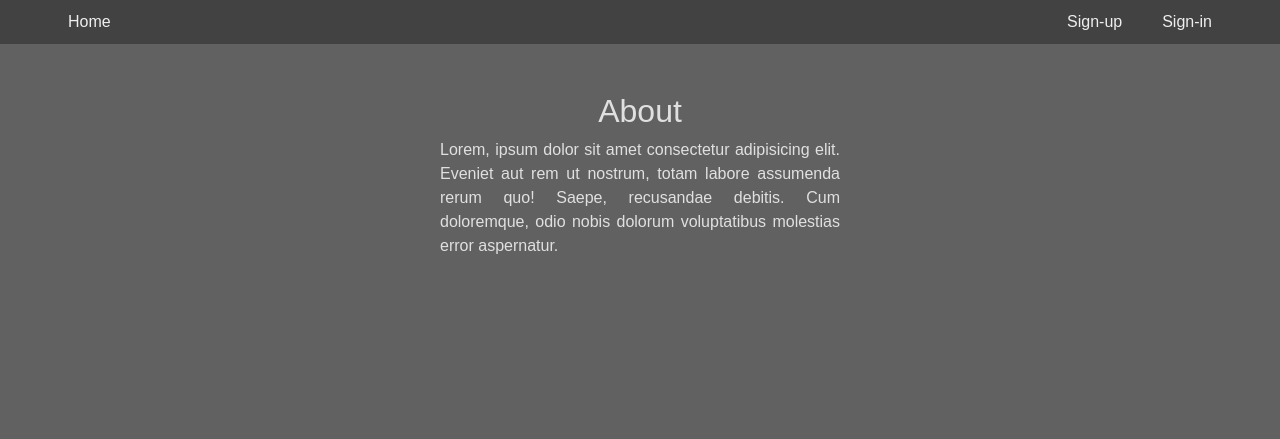
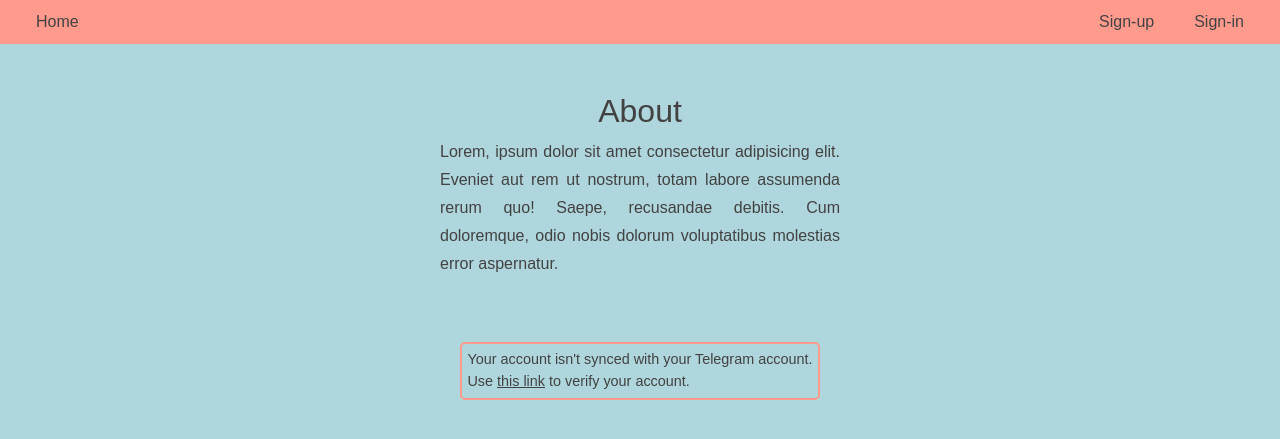
Before and after one commit to M-Moein-M/CollecticoBot, a Node server app: template views/index.handlebars in a window 1280 px wide. Shown: the top 439 px of the page. Run offline with Node 20, Linux system fonts and the light colour scheme; the template is opened without the code that fills it, so the values that code supplies are empty; some libraries are stand-ins or nearby versions; some web fonts are replaced.

Commit message:
changed a bit of style

```diff
--- a/bot.js
+++ b/bot.js
@@ -21,7 +21,7 @@ bot.command('start', (ctx) => {
     _id: userId,
   });
 
-  const replyTxt = `Okay... testing testing 1 2 3\n\nGlad we've you here. Just to get you started, here's your 6 character verification code to enter in the site to sync your Telegram accout with the account you registered:\n\n${verificationCode}`;
+  const replyTxt = `Glad we've you here. Just to get you started, here's your 6 character verification code to enter in the site to sync your Telegram accout with the account you registered: ${verificationCode}`;
   ctx.reply(replyTxt);
 });
 
--- a/public/css/style.css
+++ b/public/css/style.css
@@ -1,12 +1,21 @@
+:root {
+  /* gold */
+  --main-color: #aed6dc;
+  /* blue */
+  --secondary-color: #ff9a8d;
+  /* text */
+  --text-color: #424242;
+}
+
 * {
   font-family: 'Cantarell', sans-serif;
   font-family: 'Hind Madurai', sans-serif;
 
-  color: #e0e0e0;
+  color: var(--text-color);
 }
 
 body {
-  background-color: #616161;
+  background-color: var(--main-color);
 }
 
 .hide {
@@ -17,51 +26,25 @@ body {
   text-align: center;
 }
 
-#play-btn:focus {
-  outline: 0;
-}
-#play-btn:hover {
-  box-shadow: 2px 2px #555;
-}
-#play-btn {
-  transition-duration: 0.3s;
-
-  background-image: url('../assets/play.svg');
-  background-size: cover;
-  width: 100px;
-  height: 100px;
-  border-radius: 20px;
-  border: none;
-  background-color: inherit;
-}
-
-#level {
-  display: inline-block;
-  position: absolute;
-  top: 10px;
-  left: 10px;
-}
-
 /* signup page  */
 #signup-form,
 #signin-form,
 #verification-form {
   width: 400px;
-  border: 2px #9e9e9e solid;
+  border: 2px var(--secondary-color) solid;
   border-radius: 5px;
   padding: 20px;
 }
 
 p a {
-  color: #ffccbc;
   text-decoration: underline;
 }
 p a:hover {
-  color: #ffccbc;
   text-decoration: underline;
 }
 
-#about-game-paragraph {
+#about-paragraph {
+  line-height: 28px;
   text-align: justify;
   width: 400px;
 }
@@ -119,7 +102,7 @@ p a:hover {
   margin: 0;
   padding: 0;
 
-  background-color: #424242;
+  background-color: var(--secondary-color);
   list-style: none;
 }
 
@@ -128,14 +111,13 @@ p a:hover {
 }
 
 #header li {
-  color: #eeeeee;
   display: inline-block;
   padding: 10px 20px;
 
   transition-duration: 0.1s;
 }
 #header li:hover {
-  background-color: #757575;
+  background-color: var(--main-color);
 }
 
 .float-left {
@@ -148,9 +130,22 @@ p a:hover {
 /* showing username on header */
 #header-username {
   font-weight: bold;
-  background-color: #757575;
+  background-color: var(--main-color);
 }
 
 .alert button span {
   color: rgb(48, 48, 48);
 }
+
+.warning-paragraph {
+  padding: 5px;
+  border-radius: 5px;
+  /* background-color: var(--secondary-color); */
+  border: 2px var(--secondary-color) solid;
+  max-width: 400px;
+  font-size: 0.9rem;
+}
+.warning-paragraph a {
+  text-decoration: underline;
+  color: var(--text-color);
+}
--- a/routes/index.js
+++ b/routes/index.js
@@ -5,7 +5,7 @@ router.get('/', (req, res) => {
   res.render('index', {
     isUserLogged: req.isAuthenticated(),
     username: req.isAuthenticated() ? req.user.username : null,
-    isVerified: req.user.isVerified,
+    isVerified: req.isAuthenticated() ? req.user.isVerified : false,
   });
 });
 
--- a/views/index.handlebars
+++ b/views/index.handlebars
@@ -3,10 +3,19 @@
     <h2 class="mt-5">About</h2>
   </div>
   <div class="row justify-content-center">
-    <p id="about-game-paragraph">Lorem, ipsum dolor sit amet consectetur adipisicing elit. Eveniet aut rem ut nostrum,
+    <p id="about-paragraph">Lorem, ipsum dolor sit amet consectetur adipisicing elit. Eveniet aut rem ut nostrum,
       totam labore assumenda
       rerum quo! Saepe, recusandae debitis. Cum doloremque, odio nobis dolorum voluptatibus molestias error aspernatur.
     </p>
   </div>
 
+  {{#unless isVerified}}
+  <div class="row justify-content-center mt-5">
+    <p class="warning-paragraph">Your account isn't synced with your Telegram account.<br>Use <a
+        href="/verification">this
+        link</a> to verify your account.
+    </p>
+  </div>
+  {{/unless}}
+
 </div>
--- a/views/partials/header.handlebars
+++ b/views/partials/header.handlebars
@@ -1,5 +1,5 @@
 <ul id="header">
-  <a href="/" class="ml-5">
+  <a href="/" class="ml-3">
     <li>Home</li>
   </a>
   {{#if isUserLogged}}
@@ -9,14 +9,14 @@
   </a>
   {{/unless}}
   <a href="/logout">
-    <li class="float-rigt mr-5">Logout</li>
+    <li class="float-rigt mr-3">Logout</li>
   </a>
 
   <li id="header-username" class="float-rigt mr-1">{{username}}</li>
 
   {{else}}
   <a href="/signin">
-    <li class="float-rigt mr-5">Sign-in</li>
+    <li class="float-rigt mr-3">Sign-in</li>
   </a>
   <a href="/signup">
     <li class="float-rigt">Sign-up</li>
--- a/views/verification.handlebars
+++ b/views/verification.handlebars
@@ -10,8 +10,7 @@
       {{> messages}}
 
       <div class="form-group">
-        <label for="verification-code">The code "Collectico" sent you"
-          to get your code</label>
+        <label for="verification-code">The code "Collectico" sent you</label>
         <input type="text" class="form-control" id="verification-code" name="verificationCode" spellcheck="false"
           required autocomplete="off">
         <small class="form-text">You can send "/start" to "Collectico to get your code</small>
```
Also changed, not shown: test.html (added, +14 -0 lines).
